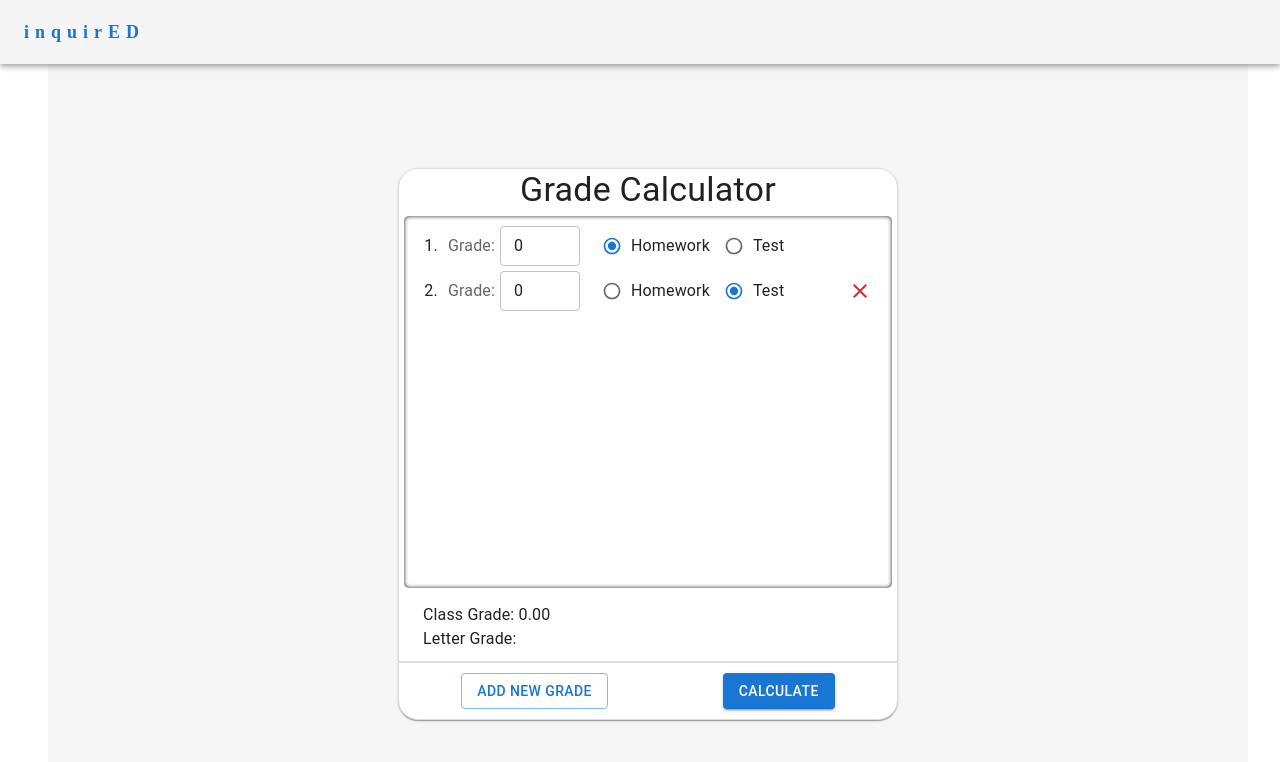
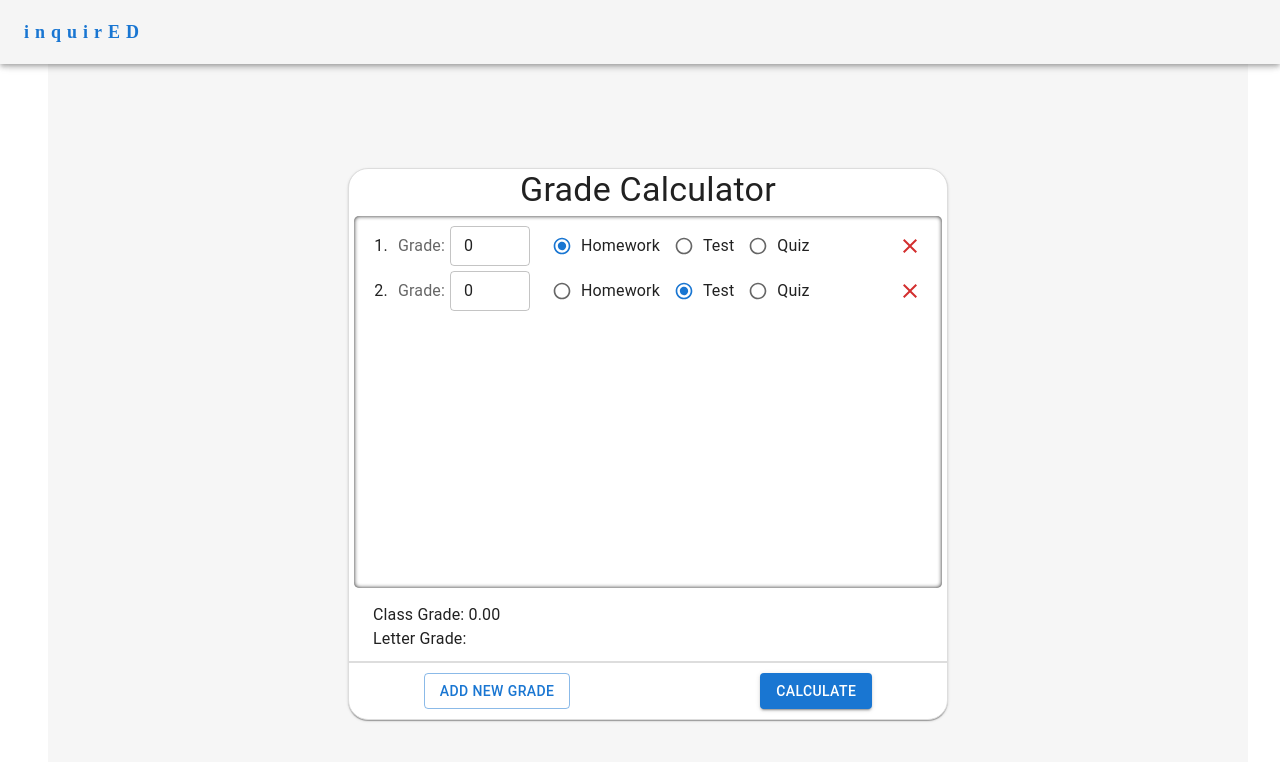
Before and after one commit to inquired-dev/performance-task-22, a React app in the folder ui/: page /calculator in a window 1280 px wide. Shown: the top 762 px of the page. Built offline with nearby package versions, Linux system fonts and the light colour scheme; a web font is replaced by a local one.

Commit message:
Resolved Errors & Added  Quiz Feature

```diff
--- a/ui/package.json
+++ b/ui/package.json
@@ -13,6 +13,7 @@
   "devDependencies": {
     "@types/react": "^18.0.21",
     "@types/react-dom": "^18.0.6",
+    "@types/uuid": "^8.3.4",
     "@typescript-eslint/eslint-plugin": "^5.40.0",
     "@typescript-eslint/parser": "^5.40.0",
     "eslint": "^8.25.0",
@@ -32,6 +33,7 @@
     "react": "^18.2.0",
     "react-dom": "^18.2.0",
     "react-router-dom": "^6.4.2",
+    "uuid": "^9.0.0",
     "yup": "^0.32.11"
   }
 }
--- a/ui/src/components/Calculator/Calculator.tsx
+++ b/ui/src/components/Calculator/Calculator.tsx
@@ -2,12 +2,13 @@ import React, { useState } from 'react';
 import { Box, Button, Paper, Typography } from '@mui/material';
 import { calculatorStyles, gradeRowsStyles } from './calculator.styles';
 import GradeRow from './GradeRow';
-import { Grade, GradeWeight } from './calculator.types';
-import { initialData } from './calculator.constants';
+import { Grade, GradeWeight  } from './calculator.types';
+import { initialData , serverUrl } from './calculator.constants';
 import { useFormik } from 'formik';
 import * as yup from 'yup';
 import { getLetterGrade } from './calculator.service';
 import { Outlet, useNavigate } from 'react-router-dom';
+import { v4 as uuidv4 } from 'uuid';
 
 const Calculator = () => {
 
@@ -22,15 +23,20 @@ const Calculator = () => {
     const formik = useFormik({
         initialValues: initialData,
         validationSchema: yup.array().of(yup.object({
+            id:yup.string(),
             points: yup.number().min(0).max(100),
             weight: yup.string()
         })),
         onSubmit: async (values: Grade[]) => {
-            const results = await fetch('http://localhost:8081/calculate', {
+            const grades = values.map(value => ({
+                points: value.points,
+                weight: value.weight
+            }));
+            const results = await fetch(`${serverUrl}/calculate`, {
                 method: 'POST',
                 mode: 'cors',
                 headers: { 'Content-Type': 'application/json', 'Access-Control-Allow-Origin': '*' },
-                body: JSON.stringify(values)
+                body: JSON.stringify(grades)
             }).then(res => res.json())
                 .catch((error) => console.error(error));
             setCalculatorState({
@@ -44,6 +50,7 @@ const Calculator = () => {
         const updated = [ ...formik.values ];
         const key = event.target.name as keyof Grade;
         let newGrade = { ...updated[index], [key]: value };
+        console.log("plus value is" , +value)
         if ( key === 'points' && ( +value < 0 || +value > 100 )) {
             newGrade = { ...updated[index], points: +value < 0 ? 0 : 100 };
             updated[index] = newGrade;
@@ -59,12 +66,12 @@ const Calculator = () => {
 
     const handleAddRow = () => {
         const updated = [ ...formik.values ];
-        updated.push({ points: 0, weight: 'homework' });
+        updated.push({ id:uuidv4(),    points: 0, weight: 'homework' });
         formik.setValues(updated);
     };
 
-    const handleRemoveItem = (index: number) => {
-        const updated = formik.values.filter((grade, gradeIndex) => index !== gradeIndex);
+    const handleRemoveItem = (id: string) => {
+        const updated = formik.values.filter((grade) => id !== grade.id);
         formik.setValues(updated);
     };
 
@@ -77,7 +84,7 @@ const Calculator = () => {
             <Box
                 component='form'
                 onSubmit={formik.handleSubmit}
-                width='500px'
+                width='600px'
                 height='550px'
                 margin='auto'
                 paddingTop='5rem'>
@@ -86,12 +93,13 @@ const Calculator = () => {
                     <Box sx={gradeRowsStyles}>
                         {formik.values.map((grade, index) => (
                             <GradeRow
-                                key={`grade-row-${index}`}
+                                key={`grade-row-${grade.id}`}
                                 grade={grade}
                                 index={index}
                                 error={formik.touched[index] && formik.errors[index]}
                                 handleChange={handleChange}
-                                handleRemoveItem={() => handleRemoveItem(index)} />
+                                isRemovable={formik.values.length > 1}
+                                handleRemoveItem={() => handleRemoveItem(grade.id)} />
                         ))}
                     </Box>
                     <Box textAlign='left' padding='10px 24px' borderBottom='2px solid #ddd'>
--- a/ui/src/components/Calculator/GradeRow.tsx
+++ b/ui/src/components/Calculator/GradeRow.tsx
@@ -10,11 +10,12 @@ interface GradeRowProps {
     error: FormikErrors<Grade> | undefined
     handleChange: (event: React.ChangeEvent, value: any, index: number) => void
     handleRemoveItem: () => void
+    isRemovable:boolean
 }
 
 const StyledRadio = <Radio disableRipple size='small' sx={{ backgroundColor: 'unset !important' }} />;
 
-const GradeRow = ({ grade, index, error, handleChange, handleRemoveItem }: GradeRowProps) => (
+const GradeRow = ({ grade, index, error, handleChange, handleRemoveItem , isRemovable }: GradeRowProps) => (
     <Box display='flex' alignItems='center' margin='5px' padding='0px 10px'>
         <Typography width='24px' marginRight='5px'>{index + 1}.</Typography>
         <InputLabel sx={{ marginRight: '5px' }}>Grade:</InputLabel>
@@ -30,8 +31,9 @@ const GradeRow = ({ grade, index, error, handleChange, handleRemoveItem }: Grade
         <RadioGroup name='weight' row value={grade.weight} onChange={(event, value) => handleChange(event, value, index)}>
             <FormControlLabel value='homework' control={StyledRadio} label="Homework" />
             <FormControlLabel value='assessment' control={StyledRadio} label="Test" />
+            <FormControlLabel value='quiz' control={StyledRadio} label="Quiz" />
         </RadioGroup>
-        {index > 0 && (
+        {isRemovable && (
             <IconButton color='error' size='small' onClick={handleRemoveItem} sx={{ marginLeft: 'auto' }}>
                 <Close />
             </IconButton>
--- a/ui/src/components/Calculator/Settings.tsx
+++ b/ui/src/components/Calculator/Settings.tsx
@@ -8,22 +8,24 @@ import { Close, Percent } from '@mui/icons-material';
 const Settings = () => {
 
     const navigate = useNavigate();
-    const [ totalError, setTotalError ] = useState(false);
-    const [ feedback, setFeedback ] = useState('');
+    const [totalError, setTotalError] = useState(false);
+    const [feedback, setFeedback] = useState('');
 
     const formik = useFormik({
         initialValues: {
             homework: 0,
-            assessments: 0
+            assessments: 0,
+            quiz: 0
         },
         enableReinitialize: true,
         validationSchema: yup.object({
             homework: yup.number(),
-            assessments: yup.number(),
+            assessment: yup.number(),
+            quiz: yup.number(),
         }),
-        onSubmit: async (values: {[key: string]: number}) => {
+        onSubmit: async (values: { [key: string]: number }) => {
             const validated = validateTotal();
-            if ( validated ) {
+            if (validated) {
                 //submit
                 const result = await fetch('http://localhost:8081/settings', {
                     method: 'POST',
@@ -41,14 +43,14 @@ const Settings = () => {
         const getSettings = async () => {
             const result = await fetch('http://localhost:8081/settings')
                 .then(res => res.json()).catch(console.error);
-            if ( result ) {
+            if (result) {
                 formik.setValues(result);
             }
         };
         getSettings();
     }, []);
 
-    const getTotal = () => Math.round((formik.values.homework + formik.values.assessments) * 100);
+    const getTotal = () => Math.round((formik.values.homework + formik.values.assessment + formik.values.quiz) * 100);
 
     const validateTotal = () => {
         const total = getTotal();
@@ -58,7 +60,7 @@ const Settings = () => {
 
     const handleChange = (event: ChangeEvent<HTMLInputElement>) => {
         const { name, value } = event.target;
-        if ( +value < 0 || +value > 100 ) {
+        if (+value < 0 || +value > 100) {
             return;
         }
         const converted = +value / 100;
@@ -80,6 +82,7 @@ const Settings = () => {
                     </Typography>
                     <Divider />
                     <Box width='50%' margin='auto' padding='20px'>
+
                         <Box
                             display='flex'
                             marginBottom='10px'
@@ -106,18 +109,38 @@ const Settings = () => {
                             justifyContent='space-between'
                         >
                             <InputLabel sx={{ marginRight: '5px', fontWeight: 'bold' }}>
-                                Assessment:
+                                Quiz:
                             </InputLabel>
                             <TextField
-                                name='assessments'
+                                name='quiz'
                                 type='number'
-                                value={(formik.values.assessments * 100)}
+                                value={(formik.values.quiz * 100)}
                                 InputProps={{ endAdornment: <Percent fontSize='small' /> }}
                                 onChange={handleChange}
                                 size='small'
                                 sx={{ width: '100px' }}
                             />
                         </Box>
+                        <Box
+                            display='flex'
+                            marginBottom='10px'
+                            alignItems='center'
+                            justifyContent='space-between'
+                        >
+                            <InputLabel sx={{ marginRight: '5px', fontWeight: 'bold' }}>
+                                Assessment:
+                            </InputLabel>
+                            <TextField
+                                name='assessment'
+                                type='number'
+                                value={(formik.values.assessment * 100)}
+                                InputProps={{ endAdornment: <Percent fontSize='small' /> }}
+                                onChange={handleChange}
+                                size='small'
+                                sx={{ width: '100px' }}
+                            />
+                        </Box>
+
                     </Box>
                     <Typography
                         textAlign='right'
--- a/ui/src/components/Calculator/calculator.constants.ts
+++ b/ui/src/components/Calculator/calculator.constants.ts
@@ -1,9 +1,13 @@
 import { Grade } from './calculator.types';
-
+import { v4 as uuidv4 } from 'uuid';
 export const initialData: Grade[] = [{
+    id:uuidv4(),
     points: 0,
     weight: 'homework'
 },{
+    id:uuidv4(),
     points: 0,
     weight: 'assessment'
 }];
+
+export const serverUrl = 'http://localhost:8081'
--- a/ui/src/components/Calculator/calculator.types.ts
+++ b/ui/src/components/Calculator/calculator.types.ts
@@ -1,6 +1,7 @@
-export type GradeWeight = 'homework' | 'assessment';
+export type GradeWeight = 'homework' | 'assessment' | 'quiz';
 
 export interface Grade {
+    id:string
     points: number
     weight: GradeWeight
 }
```
Also changed, not shown: 1 other file (tests, documents, lock files or other folders).
